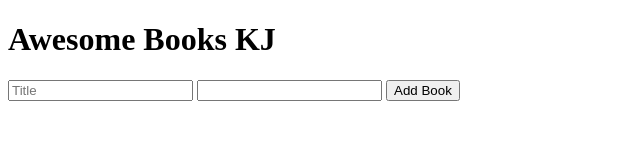
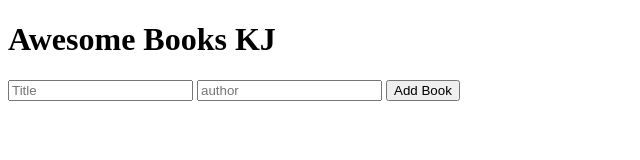
Before and after one commit to Kajal19-del/Awesome-Books, a website: page index.html in a window 1280 px wide. Shown: the full height of the page, 0-640 px from the left. Drawn offline with Linux system fonts and the light colour scheme.

Commit message:
Modify html file

```diff
--- a/index.html
+++ b/index.html
@@ -12,7 +12,7 @@
 
   <form id="bookForm">
     <input type="text" name="title" id="bookTitle" placeholder="Title" autocomplete="off">
-    <input type="text" name="author" id="bookAuthor" autocomplete="off">
+    <input type="text" name="author" id="bookAuthor" placeholder="author" autocomplete="off">
     <button type="submit" id="addBookBtn">Add Book</button>
   </form>
 
```
